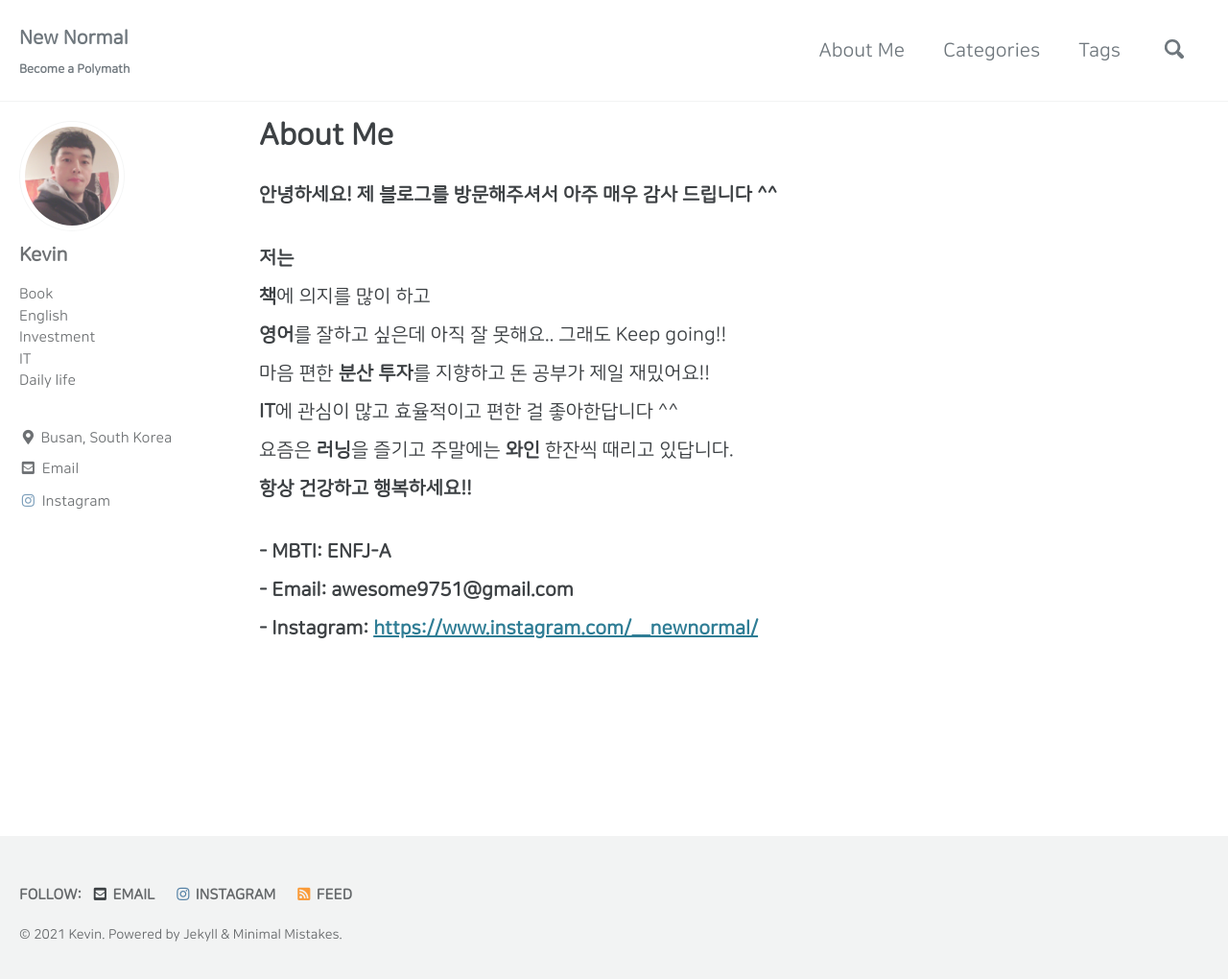
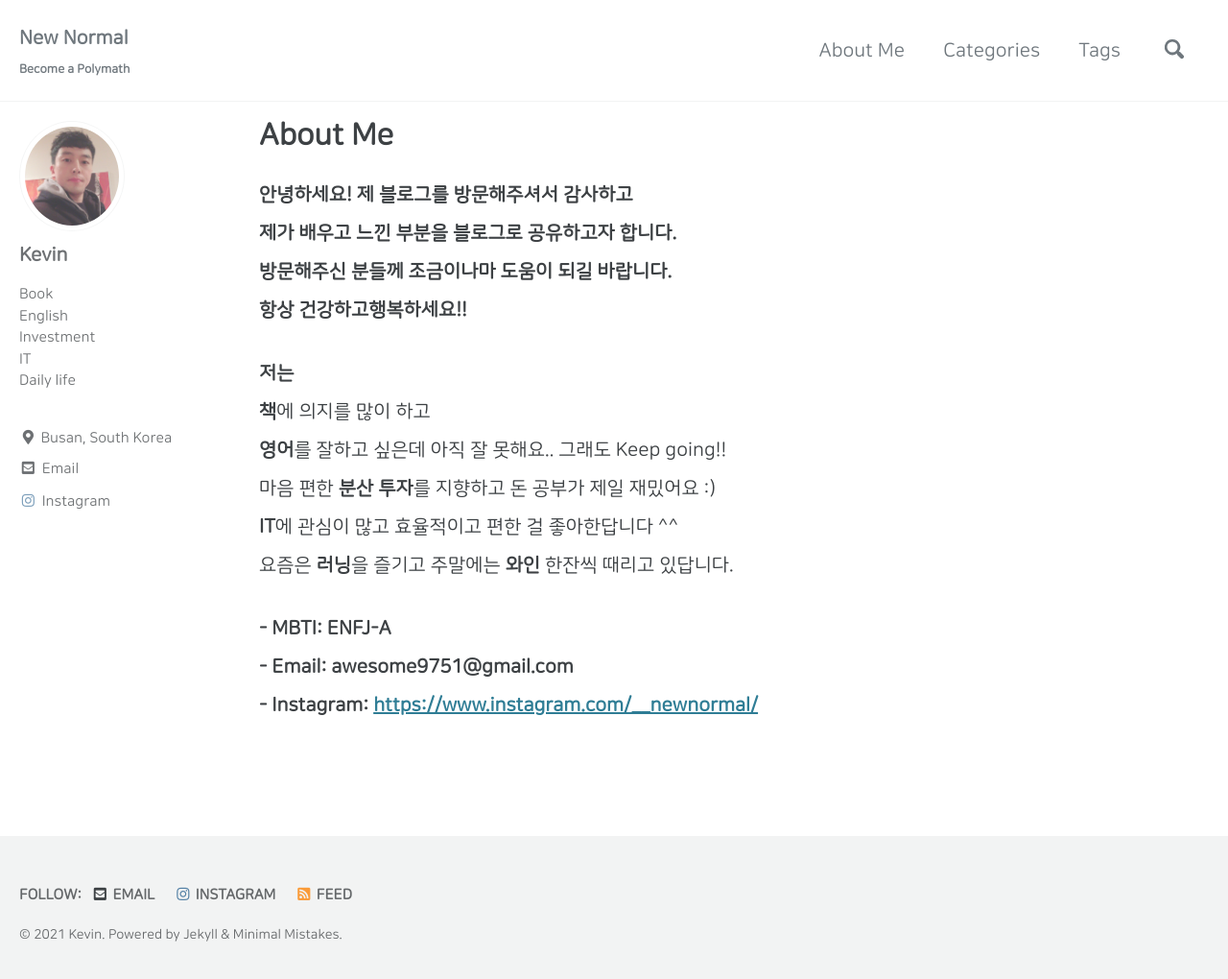
Before and after one commit to letsgokevin/readyfornewnormal.github.io, a Jekyll site: the page built from _pages/about.md, in a window 1280 px wide and 1028 px high. Shown: the top 1020 px of the window at 96% size. Built offline with Jekyll 4.4.1, drawn with Linux system fonts in a browser that asks for light colours; cached includes are drawn as plain includes.

Commit message:
Update about.md

```diff
--- a/_pages/about.md
+++ b/_pages/about.md
@@ -6,15 +6,14 @@ layout: single
 author_profile: true
 ---
 
-**안녕하세요! 제 블로그를 방문해주셔서 아주 매우 감사 드립니다 ^^**<br/>
+**안녕하세요! 제 블로그를 방문해주셔서 감사하고<br/>제가 배우고 느낀 부분을 블로그로 공유하고자 합니다.<br/>방문해주신 분들께 조금이나마 도움이 되길 바랍니다.<br/>항상 건강하고행복하세요!!**<br/>
 
 **저는**<br/>
 **책**에 의지를 많이 하고<br/>
 **영어**를 잘하고 싶은데 아직 잘 못해요.. 그래도 Keep going!!<br/>
-마음 편한 **분산 투자**를 지향하고 돈 공부가 제일 재밌어요!!<br/>
+마음 편한 **분산 투자**를 지향하고 돈 공부가 제일 재밌어요 :)<br/>
 **IT**에 관심이 많고 효율적이고 편한 걸 좋아한답니다 ^^<br/>
 요즘은 **러닝**을 즐기고 주말에는 **와인** 한잔씩 때리고 있답니다.<br/>
-**항상 건강하고 행복하세요!!**
 
 **- MBTI: ENFJ-A**<br/>
 **- Email: awesome9751@gmail.com**<br/>
```
